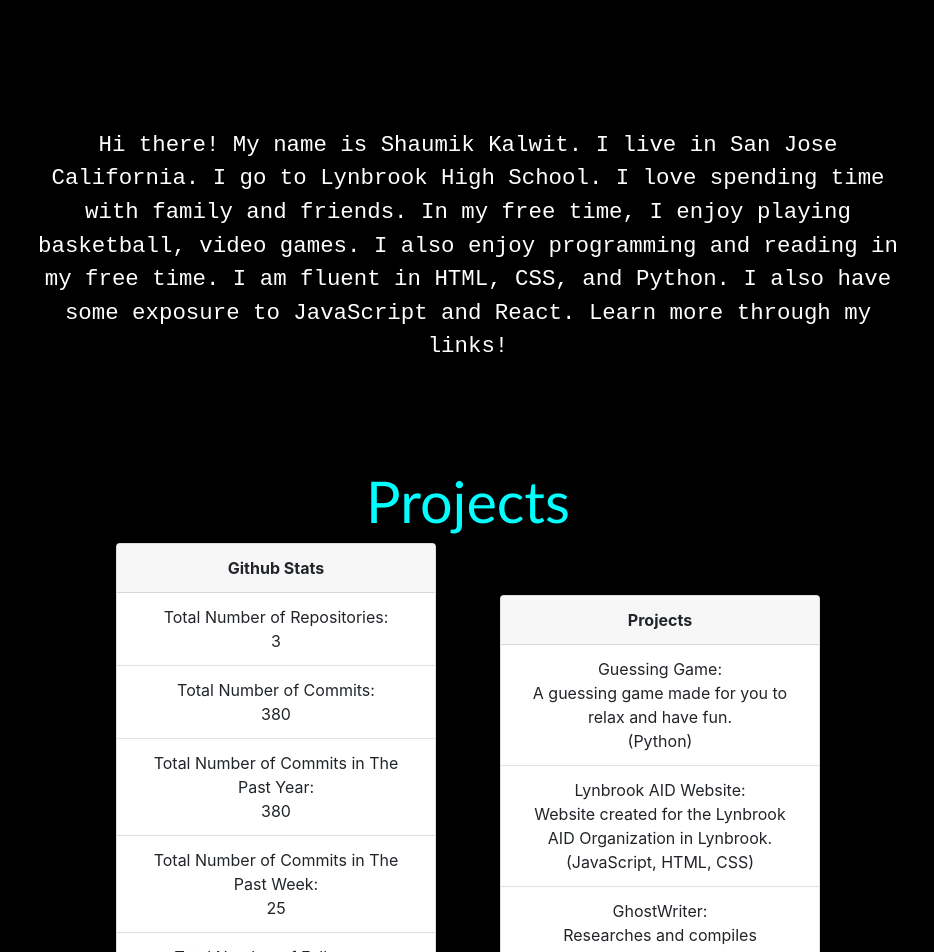
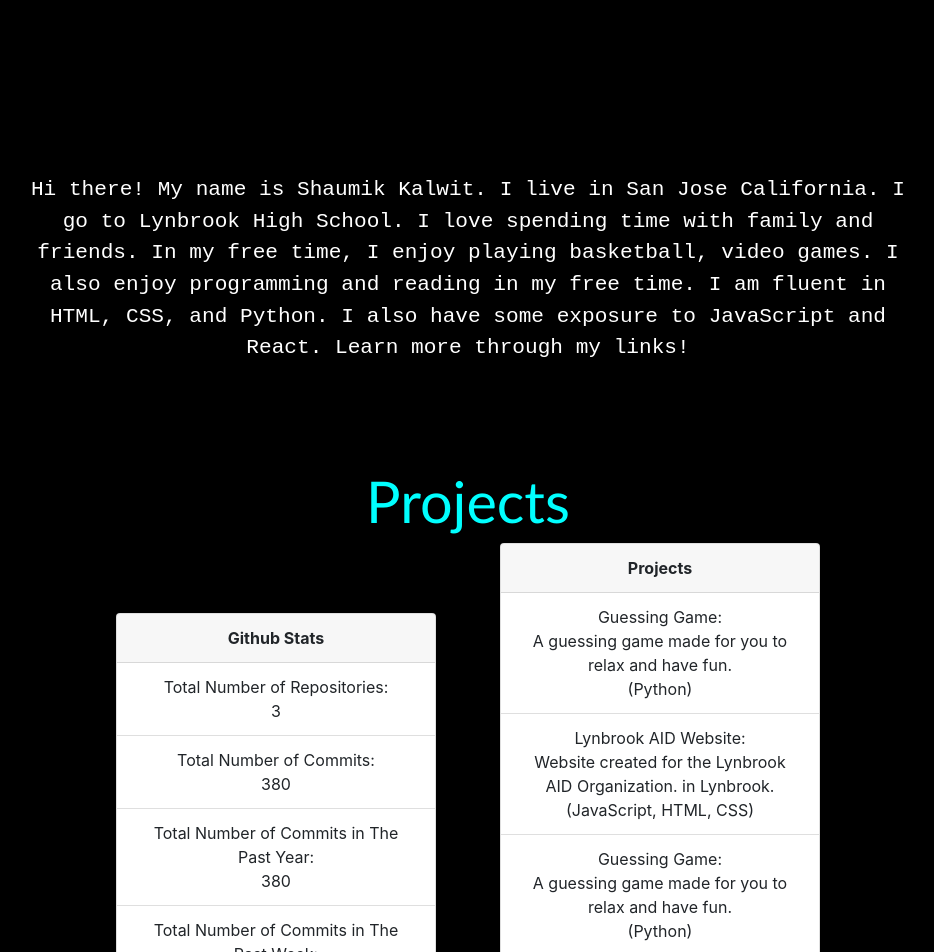
Before and after one commit to shaumikkalwit/shaumikkalwit.github.io, a React (Create React App) app in the folder frontend/: page / in a window 1280 px wide. Shown: the part 1260-2212 px from the top of the page, without its empty margins (172-1106 px from the left). Built offline with nearby package versions, Linux system fonts and the light colour scheme; no server answers.

Commit message:
added new text to cards

```diff
--- a/frontend/src/App.js
+++ b/frontend/src/App.js
@@ -99,8 +99,14 @@ class App extends React.Component {
           <Card.Header><b>Projects</b></Card.Header>
           <ListGroup variant="flush">
             <ListGroup.Item>Guessing Game:<br></br> A guessing game made for you to relax and have fun. <br></br>(Python)</ListGroup.Item>
-            <ListGroup.Item>Lynbrook AID Website: <br></br>Website created for the Lynbrook AID Organization
+            <ListGroup.Item>Lynbrook AID Website: <br></br>Website created for the Lynbrook AID Organization.
             in Lynbrook. <br></br>(JavaScript, HTML, CSS)</ListGroup.Item>
+
+            <ListGroup.Item>Guessing Game:<br></br> A guessing game made for you to relax and have fun. <br></br>(Python)</ListGroup.Item>
+
+            <ListGroup.Item>Covid Trackr Website: <br></br>Website created to easily check new and up to date
+            Covid-19 information.<br></br>(JavaScript, HTML, CSS)</ListGroup.Item>
+
             <ListGroup.Item>GhostWriter: <br></br>Researches and compiles information related to a given topic.
              <br></br>(Python)</ListGroup.Item>
           </ListGroup>
--- a/frontend/src/components/AboutText.js
+++ b/frontend/src/components/AboutText.js
@@ -4,7 +4,7 @@ import styled from 'styled-components';
 const AboutText = styled.p`
 	@media (min-width: 992px) {
 
-		font-size: 1.75vw;
+		font-size: 1.65vw;
 
 		padding-left: 15vw;
   		padding-right: 15vw;
```
